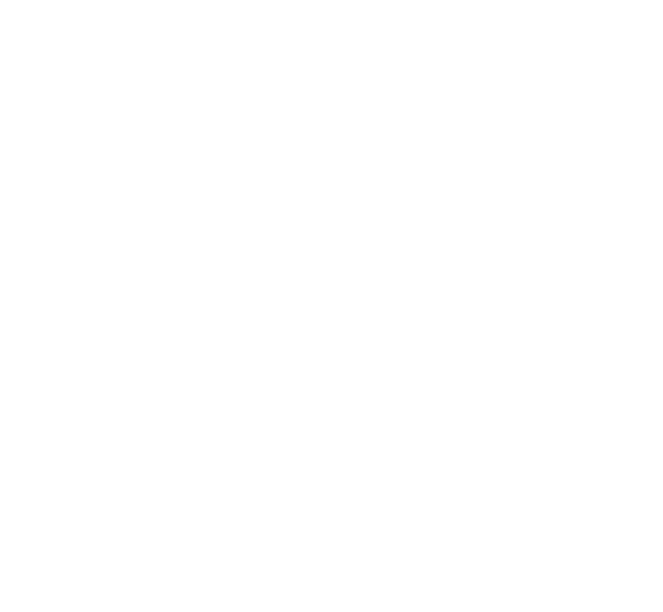
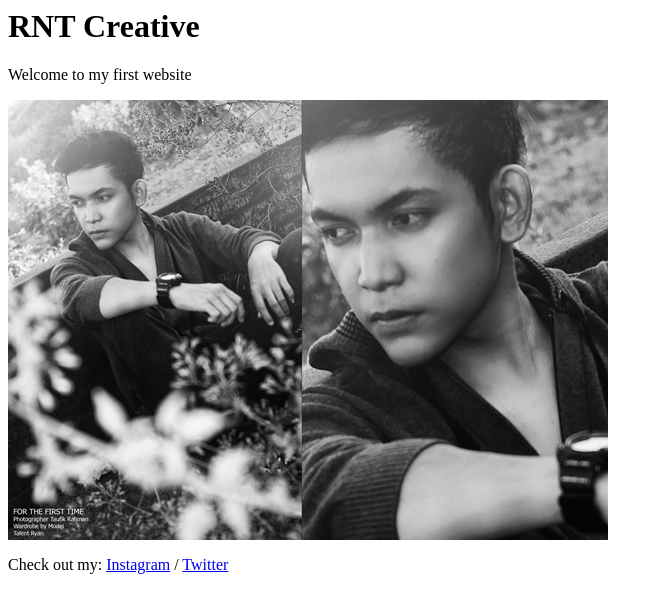
Before and after one commit to Rianto-RNT/front-and-fun, a plain HTML site: page rnt-sallyhart/index.html in a window 1280 px wide. Shown: the whole page, without its empty margins (0-663 px from the left). Drawn offline with Linux system fonts and the light colour scheme.

Commit message:
Writing our first HTML

```diff
--- a/rnt-sallyhart/index.html
+++ b/rnt-sallyhart/index.html
@@ -1 +1,11 @@
-<!DOCTYPE html>
+<h1>RNT Creative</h1>
+
+<p>Welcome to my first website</p>
+
+<img src="./assets/images/01.jpg" id="something" class="example" />
+
+<p>
+  Check out my:
+  <a href="https://www.instagram.com/ryanmorrisonsays/">Instagram</a> /
+  <a href="https://twitter.com/ryanmorrisonsay">Twitter</a>
+</p>
```
Also changed, not shown: rnt-sallyhart/assets/images/01.jpg (added), rnt-sallyhart/assets/images/02.jpg (added), rnt-sallyhart/assets/images/03.jpg (added), rnt-sallyhart/assets/images/04.jpg (added), rnt-sallyhart/assets/images/05.jpg (added), rnt-sallyhart/assets/images/06.jpg (added), rnt-sallyhart/assets/images/07.jpg (added), rnt-sallyhart/assets/images/08.jpg (added), rnt-sallyhart/assets/images/09.jpg (added), rnt-sallyhart/assets/images/10.jpg (added), rnt-sallyhart/assets/images/11.jpg (added), rnt-sallyhart/assets/images/12.jpg (added), rnt-sallyhart/assets/images/13.jpg (added), rnt-sallyhart/assets/images/14.jpg (added), 3 more files, 1 other file.
